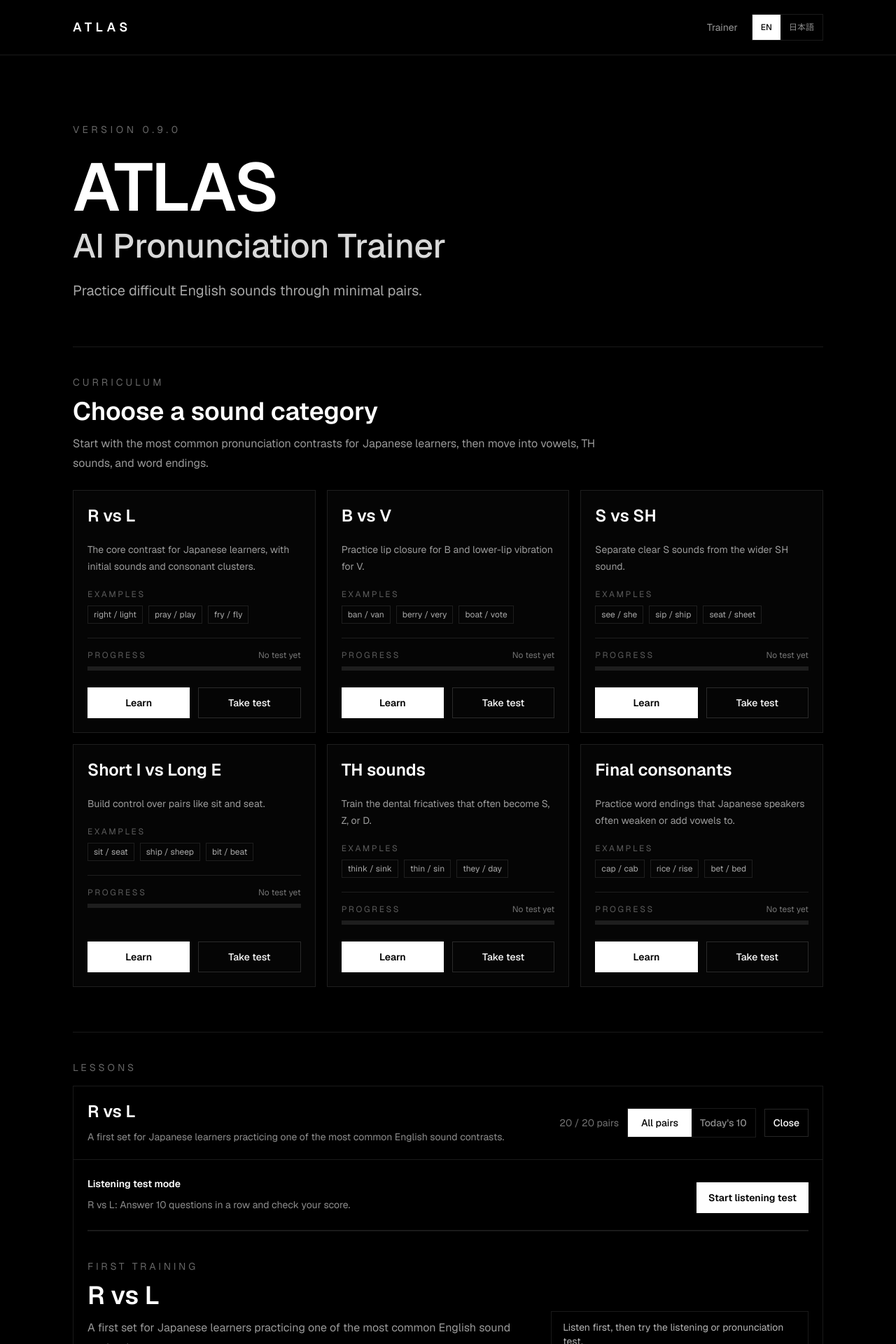
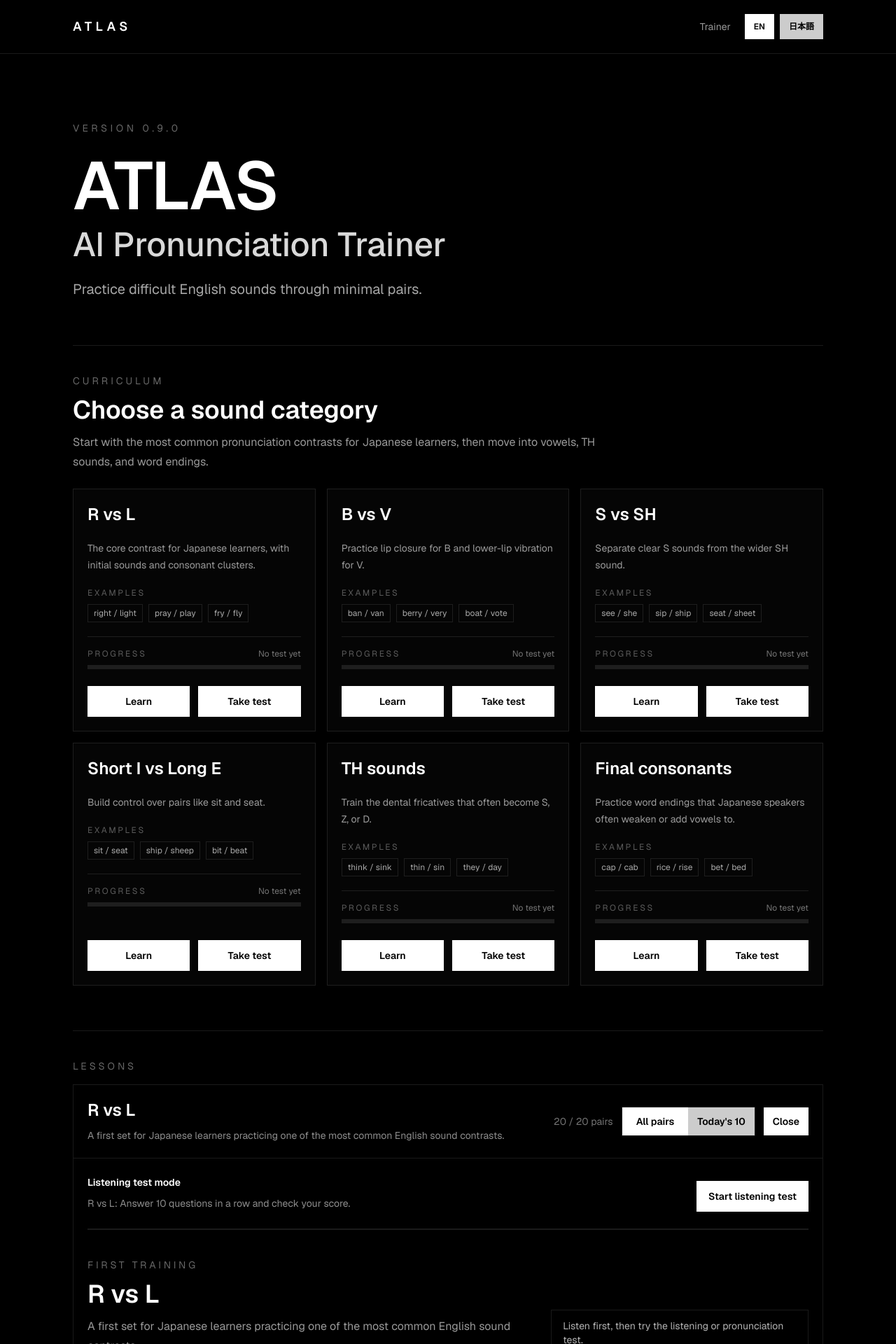
Before and after one commit to KulafuAcademy/ATLAS, a Next.js app: page / in a window 1280 px wide. Shown: the top 1920 px of the page at 70% size. Built offline with nearby package versions, Linux system fonts and the light colour scheme.

Commit message:
Standardize button hover styling

```diff
--- a/components/ipa/FilterableIpaList.tsx
+++ b/components/ipa/FilterableIpaList.tsx
@@ -145,7 +145,7 @@ export function FilterableIpaList(props: FilterableIpaListProps) {
             setPrimaryFilter("all");
             setSecondaryFilter("all");
           }}
-          className="text-sm font-medium text-white/65 transition hover:text-white"
+          className="h-10 border border-white bg-white px-3 text-sm font-semibold text-black transition hover:bg-black hover:text-white focus:outline-none"
         >
           {text(uiText.reset)}
         </button>
--- a/components/language/LanguageToggle.tsx
+++ b/components/language/LanguageToggle.tsx
@@ -1,19 +1,20 @@
 "use client";
 
 import { useLanguage } from "@/components/language/LanguageProvider";
+
+const languageButtonClassName =
+  "h-9 border border-white bg-white px-3 text-xs font-semibold text-black transition hover:bg-black hover:text-white focus:outline-none";
 
 export function LanguageToggle() {
   const { language, setLanguage } = useLanguage();
 
   return (
-    <div className="flex border border-white/10 text-xs font-medium">
+    <div className="flex gap-2 text-xs font-medium">
       <button
         type="button"
         onClick={() => setLanguage("en")}
-        className={`h-9 px-3 transition ${
-          language === "en"
-            ? "bg-white text-black"
-            : "text-white/55 hover:text-white"
+        className={`${languageButtonClassName} ${
+          language === "en" ? "" : "opacity-80 hover:opacity-100"
         }`}
       >
         EN
@@ -21,10 +22,8 @@ export function LanguageToggle() {
       <button
         type="button"
         onClick={() => setLanguage("ja")}
-        className={`h-9 px-3 transition ${
-          language === "ja"
-            ? "bg-white text-black"
-            : "text-white/55 hover:text-white"
+        className={`${languageButtonClassName} ${
+          language === "ja" ? "" : "opacity-80 hover:opacity-100"
         }`}
       >
         日本語
--- a/components/training/ListeningTestSession.tsx
+++ b/components/training/ListeningTestSession.tsx
@@ -59,6 +59,9 @@ const listeningTestCopy = {
     unsupported: "このブラウザでは音声再生に対応していません。",
   },
 };
+
+const buttonClassName =
+  "h-11 border border-white bg-white px-4 text-sm font-semibold text-black transition hover:bg-black hover:text-white focus:outline-none disabled:cursor-not-allowed disabled:border-white/10 disabled:bg-white/10 disabled:text-white/25 disabled:hover:bg-white/10 disabled:hover:text-white/25";
 
 export function ListeningTestSession({
   onComplete,
@@ -185,7 +188,7 @@ export function ListeningTestSession({
           <button
             type="button"
             onClick={startSession}
-            className="h-11 border border-white bg-white px-4 text-sm font-semibold text-black transition hover:bg-white/85"
+            className={buttonClassName}
           >
             {questions.length > 0 ? copy.restart : copy.start}
           </button>
@@ -194,7 +197,7 @@ export function ListeningTestSession({
             <button
               type="button"
               onClick={playCurrentQuestion}
-              className="h-11 border border-white/15 px-4 text-sm font-medium text-white transition hover:border-white hover:bg-white hover:text-black"
+              className={buttonClassName}
             >
               {copy.play}
             </button>
@@ -215,7 +218,7 @@ export function ListeningTestSession({
               type="button"
               disabled={Boolean(selectedAnswer)}
               onClick={() => answerQuestion("A")}
-              className="h-11 border border-white/15 px-4 text-sm font-medium text-white transition hover:border-white hover:bg-white hover:text-black disabled:cursor-not-allowed disabled:border-white/10 disabled:text-white/25 disabled:hover:bg-transparent disabled:hover:text-white/25"
+              className={buttonClassName}
             >
               {copy.answerA}
             </button>
@@ -223,7 +226,7 @@ export function ListeningTestSession({
               type="button"
               disabled={Boolean(selectedAnswer)}
               onClick={() => answerQuestion("B")}
-              className="h-11 border border-white/15 px-4 text-sm font-medium text-white transition hover:border-white hover:bg-white hover:text-black disabled:cursor-not-allowed disabled:border-white/10 disabled:text-white/25 disabled:hover:bg-transparent disabled:hover:text-white/25"
+              className={buttonClassName}
             >
               {copy.answerB}
             </button>
@@ -231,7 +234,7 @@ export function ListeningTestSession({
               type="button"
               disabled={!selectedAnswer}
               onClick={goNext}
-              className="h-11 border border-white bg-white px-4 text-sm font-semibold text-black transition hover:bg-white/85 disabled:cursor-not-allowed disabled:border-white/10 disabled:bg-white/10 disabled:text-white/25"
+              className={buttonClassName}
             >
               {currentIndex === questions.length - 1 ? copy.finish : copy.next}
             </button>
--- a/components/training/MinimalPairTrainer.tsx
+++ b/components/training/MinimalPairTrainer.tsx
@@ -633,7 +633,6 @@ function FeedbackMessage({ feedback }: { feedback: NonNullable<CardFeedback> })
 function ActionButton({
   children,
   disabled = false,
-  intent = "secondary",
   onClick,
 }: {
   children: string;
@@ -642,9 +641,7 @@ function ActionButton({
   onClick: () => void;
 }) {
   const buttonClassName =
-    intent === "primary"
-      ? "h-11 border border-white bg-white px-3 text-sm font-semibold text-black transition hover:bg-white/85 focus:outline-none disabled:cursor-not-allowed disabled:border-white/10 disabled:bg-white/10 disabled:text-white/25"
-      : "h-11 border border-white/15 px-3 text-sm font-medium text-white transition hover:border-white hover:bg-white hover:text-black focus:border-white focus:outline-none disabled:cursor-not-allowed disabled:border-white/10 disabled:text-white/25 disabled:hover:bg-transparent disabled:hover:text-white/25";
+    "h-11 border border-white bg-white px-3 text-sm font-semibold text-black transition hover:bg-black hover:text-white focus:outline-none disabled:cursor-not-allowed disabled:border-white/10 disabled:bg-white/10 disabled:text-white/25 disabled:hover:bg-white/10 disabled:hover:text-white/25";
 
   return (
     <button
--- a/components/training/TrainingCategoryOverview.tsx
+++ b/components/training/TrainingCategoryOverview.tsx
@@ -39,6 +39,9 @@ const overviewCopy = {
     attempts: "回数",
   },
 };
+
+const buttonClassName =
+  "h-11 border border-white bg-white px-4 text-sm font-semibold text-black transition hover:bg-black hover:text-white focus:outline-none";
 
 export function TrainingCategoryOverview({
   categories,
@@ -129,14 +132,14 @@ export function TrainingCategoryOverview({
                   <button
                     type="button"
                     onClick={() => onStart?.(category.id, "learn")}
-                    className="h-11 border border-white bg-white px-4 text-sm font-semibold text-black transition hover:bg-white/85"
+                    className={buttonClassName}
                   >
                     {copy.learn}
                   </button>
                   <button
                     type="button"
                     onClick={() => onStart?.(category.id, "test")}
-                    className="h-11 border border-white/15 px-4 text-sm font-medium text-white transition hover:border-white hover:bg-white hover:text-black"
+                    className={buttonClassName}
                   >
                     {copy.test}
                   </button>
--- a/components/training/TrainingCurriculum.tsx
+++ b/components/training/TrainingCurriculum.tsx
@@ -30,6 +30,8 @@ type EntryTarget = "learn" | "test";
 type ProgressByCategory = Record<string, TrainingProgress>;
 
 const progressStorageKey = "atlas.trainingProgress.v1";
+const smallButtonClassName =
+  "h-10 border border-white bg-white px-3 text-sm font-semibold text-black transition hover:bg-black hover:text-white focus:outline-none";
 
 const curriculumCopy = {
   en: {
@@ -209,10 +211,10 @@ export function TrainingCurriculum({
                       <button
                         type="button"
                         onClick={() => setPracticeMode(section.id, "all")}
-                        className={`h-10 px-3 transition ${
+                        className={`${smallButtonClassName} ${
                           practiceMode === "all"
-                            ? "bg-white text-black"
-                            : "text-white/55 hover:text-white"
+                            ? ""
+                            : "opacity-80 hover:opacity-100"
                         }`}
                       >
                         {copy.allPairs}
@@ -220,10 +222,10 @@ export function TrainingCurriculum({
                       <button
                         type="button"
                         onClick={() => setPracticeMode(section.id, "daily")}
-                        className={`h-10 px-3 transition ${
+                        className={`${smallButtonClassName} ${
                           practiceMode === "daily"
-                            ? "bg-white text-black"
-                            : "text-white/55 hover:text-white"
+                            ? ""
+                            : "opacity-80 hover:opacity-100"
                         }`}
                       >
                         {copy.todaysTen}
@@ -234,7 +236,7 @@ export function TrainingCurriculum({
                       type="button"
                       onClick={() => toggleSection(section.id)}
                       aria-expanded={sectionIsOpen}
-                      className="h-10 border border-white/15 px-3 text-sm font-medium text-white transition hover:border-white hover:bg-white hover:text-black"
+                      className={smallButtonClassName}
                     >
                       {sectionIsOpen ? copy.hide : copy.show}
                     </button>
```
